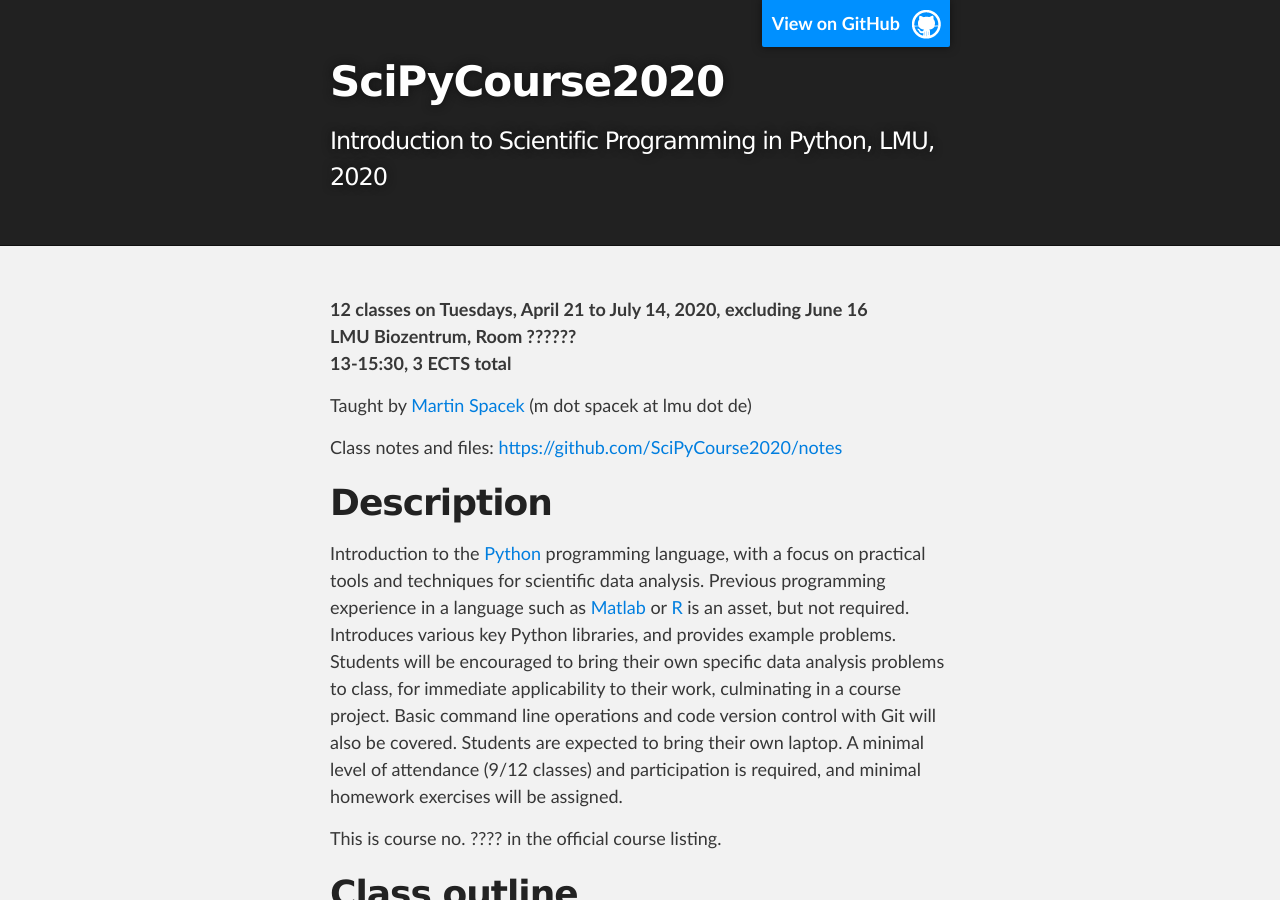
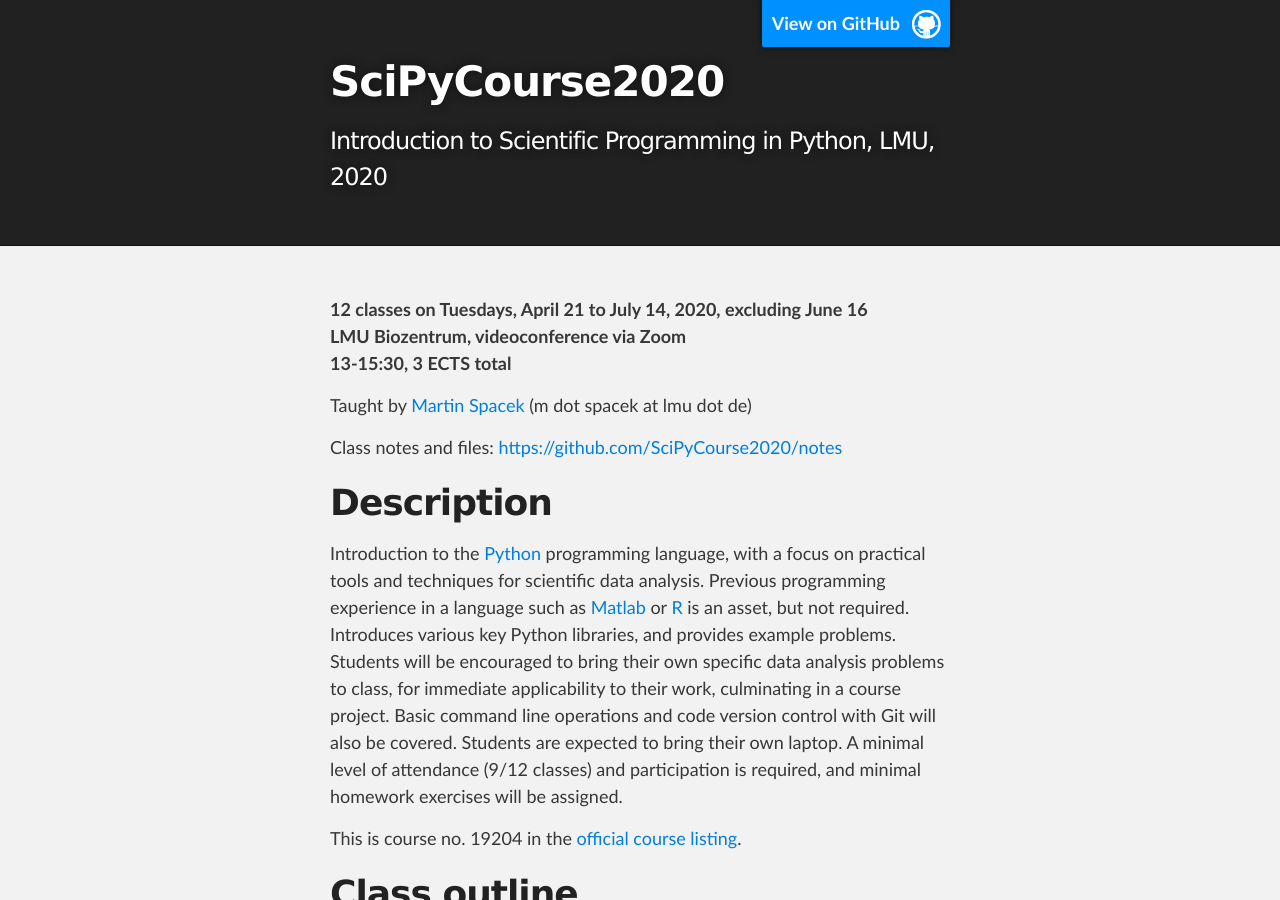
Before and after one commit to SciPyCourse2020/scipycourse2020.github.io, a Jekyll site: the page built from index.md, in a window 1280 px wide and 900 px high. Built offline with Jekyll 4.4.1, drawn with Linux system fonts in a browser that asks for light colours.

Commit message:
Add course listing link

```diff
--- a/index.md
+++ b/index.md
@@ -5,7 +5,7 @@ layout: index
 ---
 
 **12 classes on Tuesdays, April 21 to July 14, 2020, excluding June 16**<br>
-**LMU Biozentrum, Room ??????**<br>
+**LMU Biozentrum, videoconference via Zoom**<br>
 **13-15:30, 3 ECTS total**
 
 Taught by [Martin Spacek](http://mspacek.github.io) (m dot spacek at lmu dot de)
@@ -26,8 +26,7 @@ and code version control with Git will also be covered. Students are expected to
 own laptop. A minimal level of attendance (9/12 classes) and participation is required, and
 minimal homework exercises will be assigned.
 
-This is course no. ???? in the official course
-listing.
+This is course no. 19204 in the [official course listing](https://lsf.verwaltung.uni-muenchen.de/qisserver/rds?state=verpublish&status=init&vmfile=no&publishid=780555&moduleCall=webInfo&publishConfFile=webInfo&publishSubDir=veranstaltung).
 
 # Class outline
 
```
